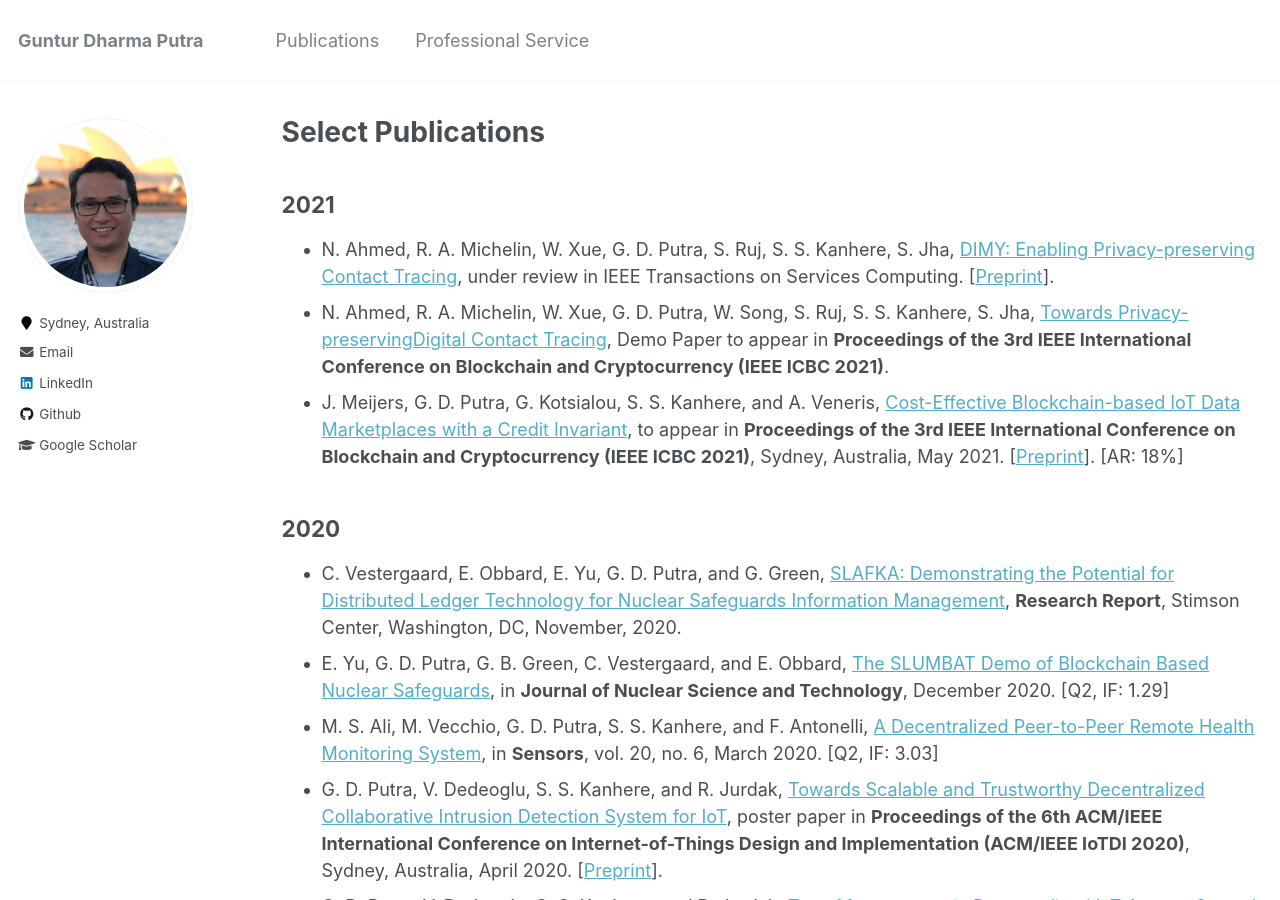
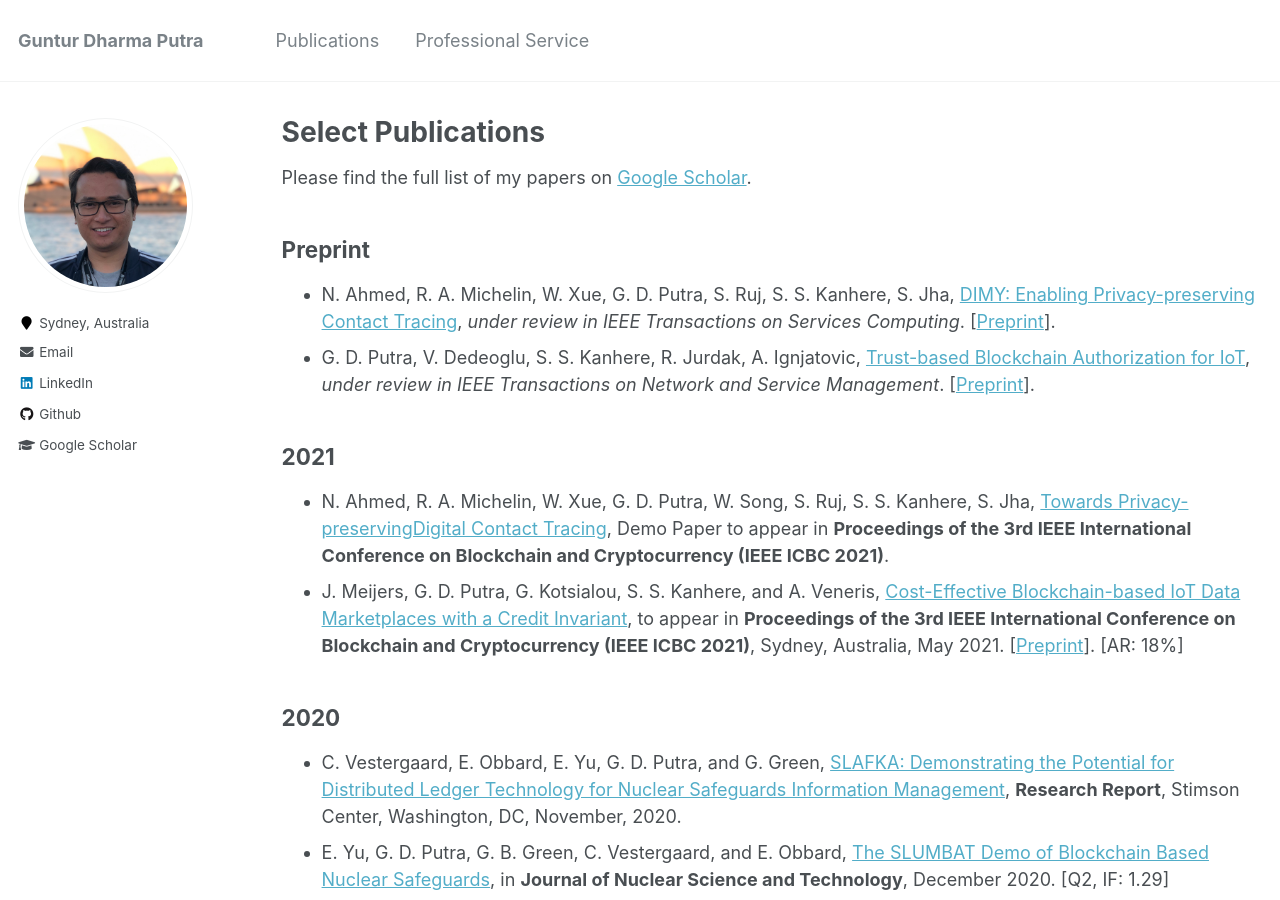
Before and after one commit to gdputra/gdputra.github.io, a Jekyll site: the page built from _pages/publications.md, in a window 1280 px wide and 900 px high. Built offline with Jekyll 4.4.1, drawn with Linux system fonts in a browser that asks for light colours.

Commit message:
Update publications.md

```diff
--- a/_pages/publications.md
+++ b/_pages/publications.md
@@ -7,9 +7,15 @@ author_profile: true
 
 {% include base_path %}
 
+Please find the full list of my papers on [Google Scholar](https://scholar.google.com.au/citations?user=L_dr0dIAAAAJ&hl=en).
+
+Preprint
+--------
+- N. Ahmed, R. A. Michelin, W. Xue, G. D. Putra, S. Ruj, S. S. Kanhere, S. Jha, [DIMY: Enabling Privacy-preserving Contact Tracing](https://arxiv.org/abs/2103.05873), *under review in IEEE Transactions on Services Computing*. [[Preprint](https://arxiv.org/abs/2103.05873)].
+- G. D. Putra, V. Dedeoglu, S. S. Kanhere, R. Jurdak, A. Ignjatovic, [Trust-based Blockchain Authorization for IoT](https://arxiv.org/abs/2104.00832), *under review in IEEE Transactions on Network and Service Management*. [[Preprint](https://arxiv.org/abs/2104.00832)].
+
 2021
 ----
-- N. Ahmed, R. A. Michelin, W. Xue, G. D. Putra, S. Ruj, S. S. Kanhere, S. Jha, [DIMY: Enabling Privacy-preserving Contact Tracing](https://arxiv.org/abs/2103.05873), under review in IEEE Transactions on Services Computing. [[Preprint](https://arxiv.org/abs/2103.05873)].
 - N. Ahmed, R. A. Michelin, W. Xue, G. D. Putra, W. Song, S. Ruj, S. S. Kanhere, S. Jha, [Towards Privacy-preservingDigital Contact Tracing](#), Demo Paper to appear in **Proceedings of the 3rd IEEE International Conference on Blockchain and Cryptocurrency (IEEE ICBC 2021)**.
 - J. Meijers, G. D. Putra, G. Kotsialou, S. S. Kanhere, and A. Veneris, [Cost-Effective Blockchain-based IoT Data Marketplaces with a Credit Invariant](https://www.eecg.utoronto.ca/~veneris/21icbc1.pdf), to appear in **Proceedings of the 3rd IEEE International Conference on Blockchain and Cryptocurrency (IEEE ICBC 2021)**, Sydney, Australia, May 2021. [[Preprint](https://www.eecg.utoronto.ca/~veneris/21icbc1.pdf)]. [AR: 18%]
 
```
